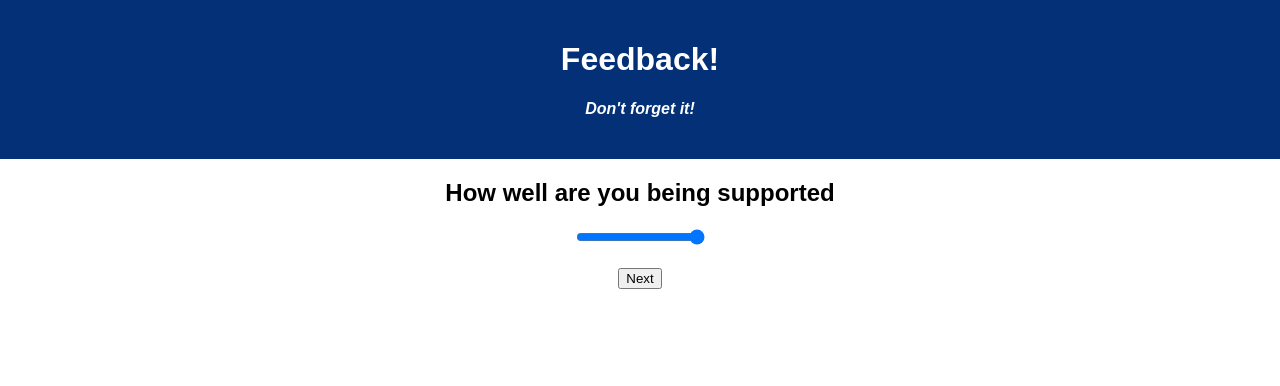
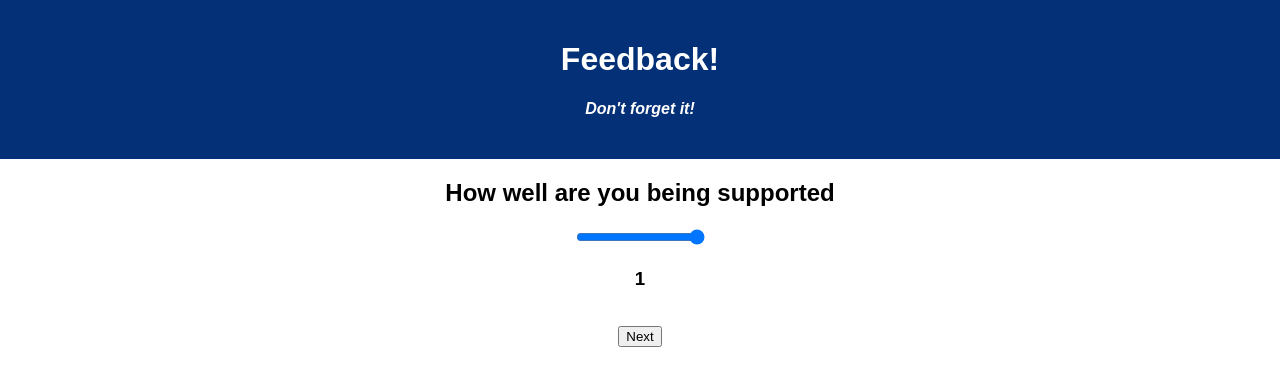
Before and after one commit to Veeesop/weekend-redux-feedback-loop, a React (Create React App) app: page /#/pageThree in a window 1280 px wide. Shown: the top 386 px of the page. Built offline with nearby package versions, Linux system fonts and the light colour scheme.

Commit message:
refactor page three

```diff
--- a/src/components/PageThree/PageThree.jsx
+++ b/src/components/PageThree/PageThree.jsx
@@ -1,37 +1,29 @@
 
-import { useState } from 'react'
-import { useDispatch } from "react-redux"
+import { useDispatch, useSelector} from "react-redux"
 import { useHistory } from 'react-router-dom'
 
-
 const PageThree = () => {
-
     const dispatch = useDispatch()
     const history = useHistory()
-
-
-    const  [feeling, setFeeling] = useState('')
-    function handleSubmit() {
-
+    const entry = useSelector(store => store.emotionReducer.support)
+    function setSupport(support) {
         dispatch({
-          type: `SET_PAGETHREE_DATA`,
-          payload: Number(feeling)
+          type: `SET_SUPPORT_DATA`,
+          payload: Number(support)
         });
-
-        history.push('/pageFour');
       }
-
+    function next(){
+      history.push('/pageFour');
+    }
 
     return(
         <div>
             <h2>How well are you being supported</h2>
-            <form onSubmit={handleSubmit}>
-            <input type="range" min="1" max="5" onChange={evt => setFeeling(evt.target.value)}/>
+            <input type="range" min="1" max="5" onChange={evt => setSupport(evt.target.value)}/>
             <br />
-            <h3>{feeling}</h3>
-            <button>Next</button>
-            </form>
-
+            <h3>{entry}</h3>
+            <br />
+            <button onClick={next}>Next</button>
         </div>
     )
 }
```
